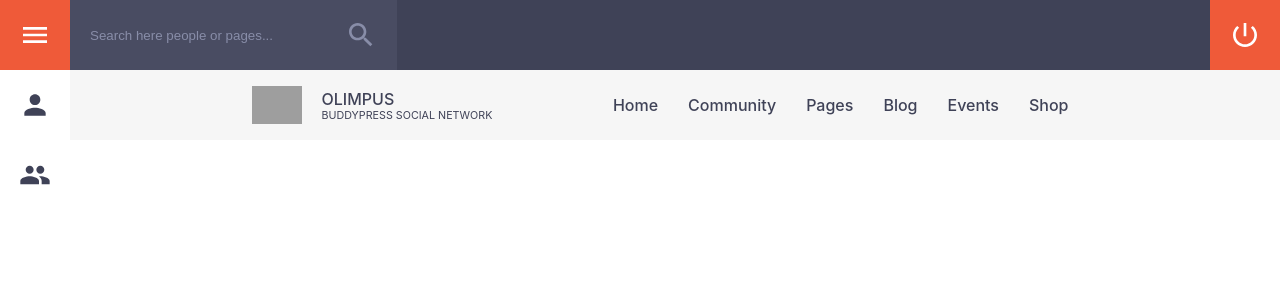
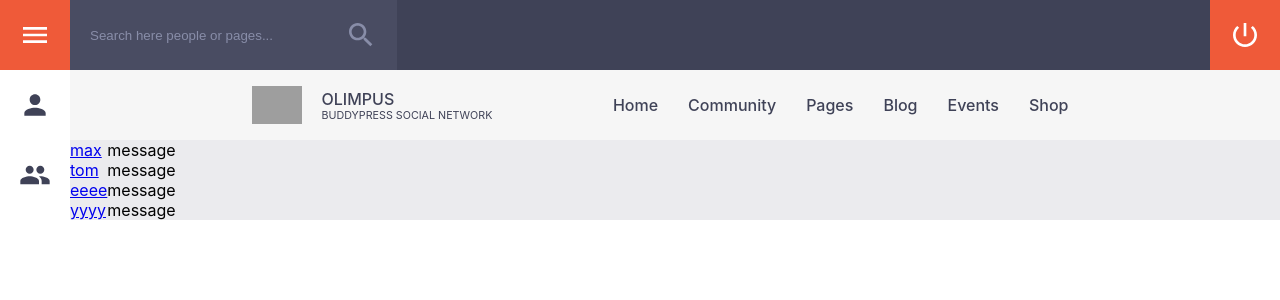
Before and after one commit to M21H/soc-net, a React (Create React App) app: page /dialogs in a window 1280 px wide. Shown: the top 300 px of the page. Built offline with nearby package versions, Linux system fonts and the light colour scheme; grey boxes are pictures that could not be loaded.

Commit message:
add temporary data

```diff
--- a/package.json
+++ b/package.json
@@ -10,8 +10,10 @@
     "@testing-library/user-event": "^12.1.10",
     "react": "^17.0.1",
     "react-dom": "^17.0.1",
+    "react-redux": "^7.2.2",
     "react-router-dom": "^5.2.0",
     "react-scripts": "4.0.3",
+    "redux": "^4.0.5",
     "web-vitals": "^1.0.1"
   },
   "scripts": {
--- a/src/App.js
+++ b/src/App.js
@@ -1,11 +1,12 @@
 import { Route, Switch } from 'react-router'
 import './App.css'
+import Dialogs from './components/Dialogs/Dialogs'
 import Header from './components/Header/Header'
 import Profile from './components/Profile/Profile'
 import Sidebar from './components/Sidebar/Sidebar'
 import TopSearchForm from './components/TopSearchForm/TopSearchForm'
 
-function App() {
+function App(props) {
   return (
     <div className='app'>
       <Sidebar />
@@ -13,9 +14,9 @@ function App() {
         <TopSearchForm />
         <Header />
         <Switch>
-          <Route path='/profile' component={Profile}/>
+          <Route path='/profile' render={() => <Profile profilePage={props.state.profilePage} />} />
+          <Route path='/dialogs' render={() => <Dialogs dialogsPage={props.state.dialogsPage} />} />
         </Switch>
-
       </div>
     </div>
   )
--- /dev/null
+++ b/src/components/Dialogs/Dialogs.jsx
@@ -0,0 +1,25 @@
+import React from 'react'
+import style from './Dialogs.module.css'
+import DialogsItem from './DialogsItem/DialogsItem'
+import MessageItem from './MessageItem.jsx/MessageItem'
+
+const Dialogs = (props) => {
+  // debugger
+  let dialogsItem = props.dialogsPage.dialogs.map(d => (
+    <DialogsItem name={d.name} id={d.id} />
+    //add avatar to each person
+  ))
+  let messageItem = props.dialogsPage.messages.map(m => (
+    <MessageItem message={m.message} id={m.id} />
+  ))
+
+  return (
+    <div className={style.dialogs}>
+      <div>{dialogsItem}</div>
+
+      <div>{messageItem}</div>
+    </div>
+  )
+}
+
+export default Dialogs
--- /dev/null
+++ b/src/components/Dialogs/Dialogs.module.css
@@ -0,0 +1,3 @@
+.dialogs {
+  display: flex;
+}
--- /dev/null
+++ b/src/components/Dialogs/DialogsItem/DialogsItem.jsx
@@ -0,0 +1,14 @@
+import React from 'react'
+import { NavLink } from 'react-router-dom'
+
+const DialogsItem = ({ name, id }) => {
+  let path = `/dialogs/${id}`
+
+  return (
+    <div>
+      <NavLink to={path}>{name}</NavLink>
+    </div>
+  )
+}
+
+export default DialogsItem
--- /dev/null
+++ b/src/components/Dialogs/MessageItem.jsx/MessageItem.jsx
@@ -0,0 +1,7 @@
+import React from 'react'
+
+const MessageItem = ({ message }) => {
+  return <div>{message}</div>
+}
+
+export default MessageItem
--- a/src/components/Profile/Profile.jsx
+++ b/src/components/Profile/Profile.jsx
@@ -5,13 +5,13 @@ import ProfileMenu from './ProfileMenu/ProfileMenu'
 import MyPosts from './ProfileMenu/MyPosts/MyPosts'
 import { Route, Switch } from 'react-router-dom'
 
-const Profile = () => {
+const Profile = (props) => {
   return (
     <div className={style.profile}>
       <ProfileInfo />
       <ProfileMenu />
       <Switch>
-        <Route path='/profile/posts' component={MyPosts} />
+        <Route path='/profile/posts' render={() => <MyPosts posts={props.profilePage.posts} /> } />
       </Switch>
     </div>
   )
--- a/src/components/Profile/ProfileMenu/MyPosts/MyPosts.jsx
+++ b/src/components/Profile/ProfileMenu/MyPosts/MyPosts.jsx
@@ -3,11 +3,15 @@ import MessageSender from './MessageSender/MessageSender'
 import style from './MyPosts.module.css'
 import Post from './Post/Post'
 
-const MyPosts = () => {
+const MyPosts = (props) => {
+  let postItem = props.posts.map(p => (
+    <Post message={p.message} likeCount={p.likeCount} id={p.id} key={p.id} />
+  ))
+
   return (
     <div className={style.myPosts}>
       <MessageSender />
-      <Post />
+      {postItem}
     </div>
   )
 }
--- a/src/components/Profile/ProfileMenu/MyPosts/Post/Post.jsx
+++ b/src/components/Profile/ProfileMenu/MyPosts/Post/Post.jsx
@@ -1,12 +1,10 @@
 import React from 'react'
 import style from './Post.module.css'
 
-const Post = () => {
-  return (
-    <div className={style.post}>
-      post
-    </div>
-  )
+const Post = ({ message, likeCount }) => {
+  return <div className={style.post}>{message}
+  <span>{likeCount}</span>
+  </div>
 }
 
 export default Post
--- a/src/index.js
+++ b/src/index.js
@@ -2,12 +2,13 @@ import React from 'react'
 import ReactDOM from 'react-dom'
 import './index.css'
 import App from './App'
+import state from './redux/state'
 import { BrowserRouter } from 'react-router-dom'
 
 ReactDOM.render(
   <React.StrictMode>
     <BrowserRouter>
-      <App />
+      <App state={state} />
     </BrowserRouter>
   </React.StrictMode>,
   document.getElementById('root')
--- /dev/null
+++ b/src/redux/state.js
@@ -0,0 +1,27 @@
+let state = {
+  profilePage: {
+    posts: [
+      { id: 0, message: 'postMessage', likeCount: 32 },
+      { id: 1, message: 'postMessage', likeCount: 33 },
+      { id: 2, message: 'postMessage', likeCount: 1 },
+      { id: 3, message: 'postMessage', likeCount: 100 },
+    ],
+  },
+
+  dialogsPage: {
+    dialogs: [
+      { id: 0, name: 'max' },
+      { id: 1, name: 'tom' },
+      { id: 2, name: 'eeee' },
+      { id: 3, name: 'yyyy' },
+    ],
+    messages: [
+      { id: 0, message: 'message' },
+      { id: 1, message: 'message' },
+      { id: 2, message: 'message' },
+      { id: 3, message: 'message' },
+    ],
+  },
+}
+
+export default state
```
Also changed, not shown: 1 other file (tests, documents, lock files or other folders).
